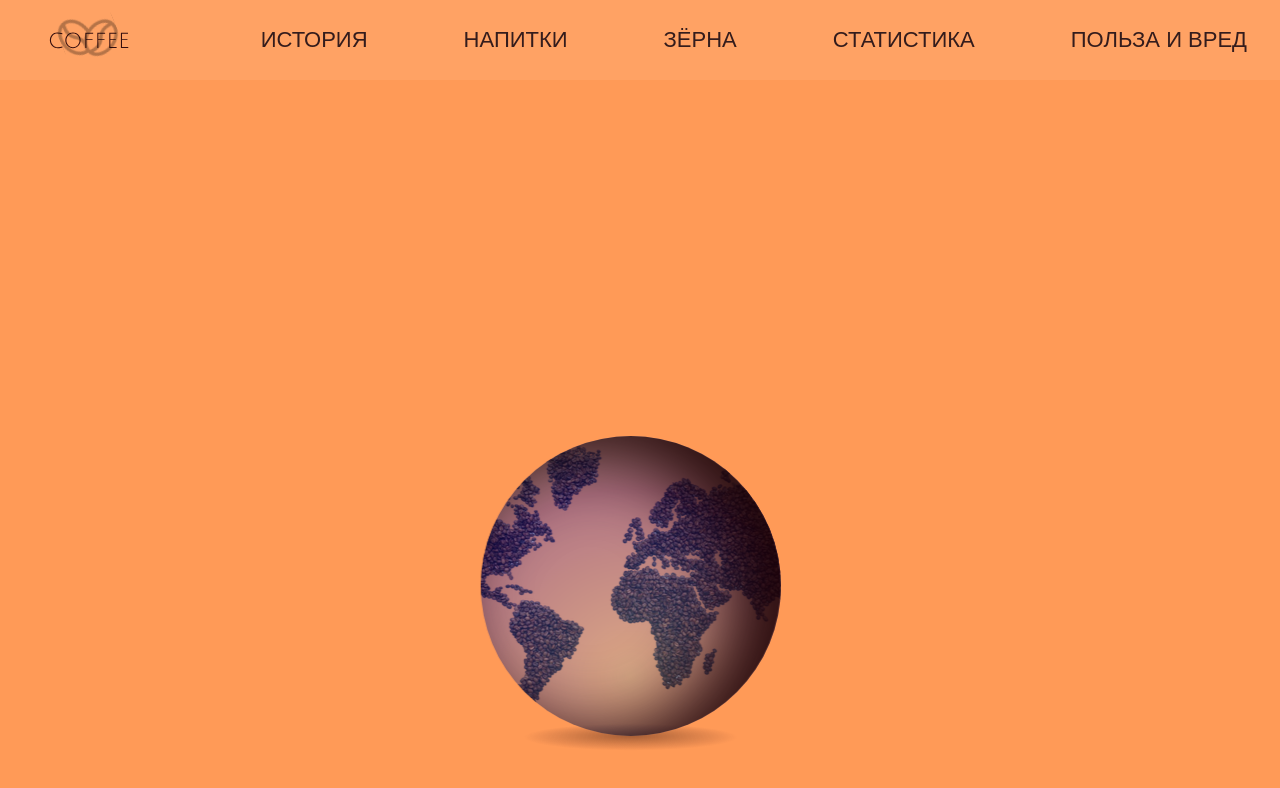
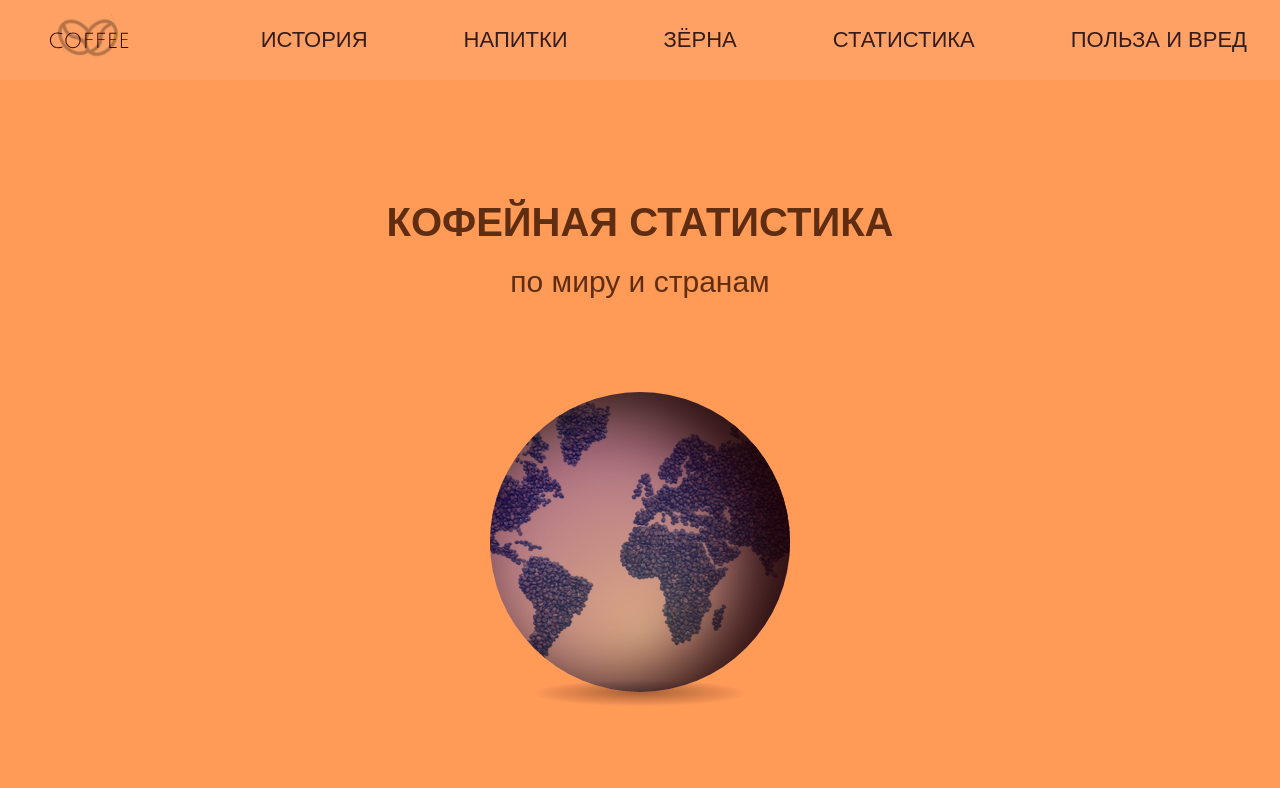
Before and after one commit to margaritaritik/coffee_website, a React (Create React App) app: page /statistika in a window 1280 px wide. Shown: the top 788 px of the page. Built offline with nearby package versions, Linux system fonts and the light colour scheme.

Commit message:
add info on statistika view

```diff
--- a/src/Views/Statistika.jsx
+++ b/src/Views/Statistika.jsx
@@ -11,6 +11,10 @@ const Statistika = () => {
             <div className={styles.App}>
                 <div className={styles.wrapper}>
                     <div className={styles.container_block}>
+                        <div className={styles.title_block}>
+                            <p>Кофейная статистика</p>
+                            <p>по миру и странам</p>
+                        </div>
                         <div className={styles.layer}>
                             <section className={styles.stage}>
                                 <figure className={styles.ball}><span className={styles.shadow}></span></figure>
--- a/src/Views/history.module.css
+++ b/src/Views/history.module.css
@@ -102,7 +102,7 @@ body {
     right: 32vw;
     text-transform: uppercase;
     font-size: 47px;
-    z-index: 8;
+
 }
 
 .history{
--- a/src/Views/statistika.module.css
+++ b/src/Views/statistika.module.css
@@ -36,6 +36,24 @@ body {
     position: absolute;
     width: 100%;
 }
+.title_block{
+    position: absolute;
+    width: 100%;
+    text-align: center;
+}
+.title_block p:first-child{
+   text-transform: uppercase;
+    margin: 25vh 0 0 0;
+    font-size: 40px;
+    font-weight: bold;
+}
+.title_block p:last-child{
+
+margin-top: 20px;
+    font-size: 30px;
+    /*font-weight: bold;*/
+}
+
 .layer img{
 width: 50%;
     object-fit: cover;
@@ -110,16 +128,14 @@ width: 50%;
 
     width: 300px;
     height: 300px;
-    display: inline-block;
-    margin: 20px;
+    display: block;
+    margin: 49vh auto;
     -ms-perspective: 1200px;
     -o-perspective: 1200px;
     perspective: 1200px;
     -ms-perspective-origin: 50% 50%;
     -o-perspective-origin: 50% 50%;
     perspective-origin: 50% 50%;
-    /* transform-origin: left; */
-    transform: translate(36vw, 52vh);
 }
 
 @-moz-keyframes move-map {
```
